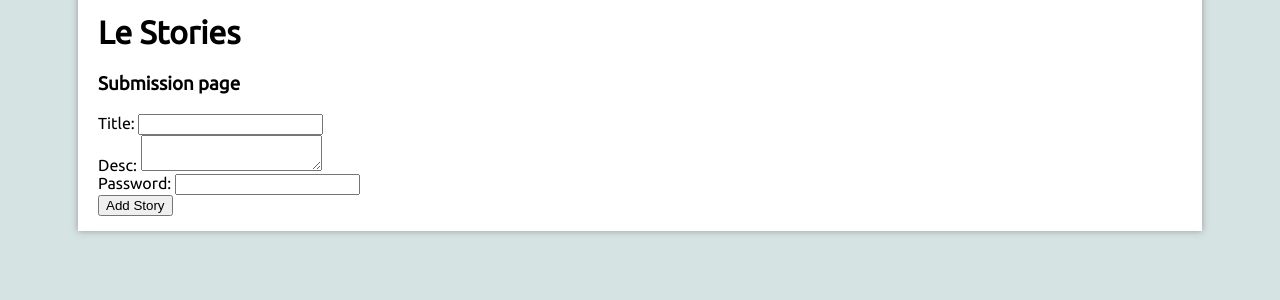
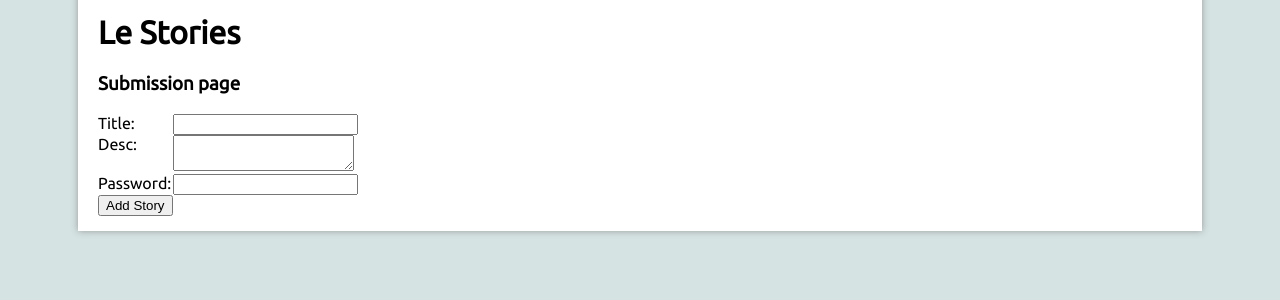
Before and after one commit to sdgu/shin-ocappa, an Angular app: page /submission in a window 1280 px wide. Shown: the top 300 px of the page. Built offline with nearby package versions, Linux system fonts and the light colour scheme.

Commit message:
css table prettying

```diff
--- a/src/app/submission/submission.component.css
+++ b/src/app/submission/submission.component.css
@@ -0,0 +1,18 @@
+.submissionTable
+{
+	display: table;
+}
+.tableRow
+{
+	display: table-row;
+
+}
+.textDescCol
+{
+	display: table-cell;
+	vertical-align: top;
+}
+.submissionCol
+{
+	display: table-cell;
+}
--- a/src/app/submission/submission.component.html
+++ b/src/app/submission/submission.component.html
@@ -1,6 +1,14 @@
-	<h3>{{title}}</h3>
+<h3>{{title}}</h3>
 
-	<span>Title: </span><input [(ngModel)]="titleToAdd"> <br>
-	<span>Desc: </span><textarea [(ngModel)]="descToAdd"></textarea> <br>
-	<span>Password: </span><input [(ngModel)]="pass"> <br>
+<div class="submissionTable">
+	<div class="tableRow">
+		<span class="textDescCol">Title: </span><input class="submissionCol" [(ngModel)]="titleToAdd">
+	</div>
+	<div class="tableRow">
+		<span class="textDescCol">Desc: </span><textarea class="submissionCol" [(ngModel)]="descToAdd"></textarea>
+	</div>
+	<div class="tableRow">
+		<span class="textDescCol">Password: </span><input class="submissionCol" [(ngModel)]="pass">
+	</div>
 	<button (click)="addStory(titleToAdd, descToAdd, pass)">Add Story</button>
+</div>
```
